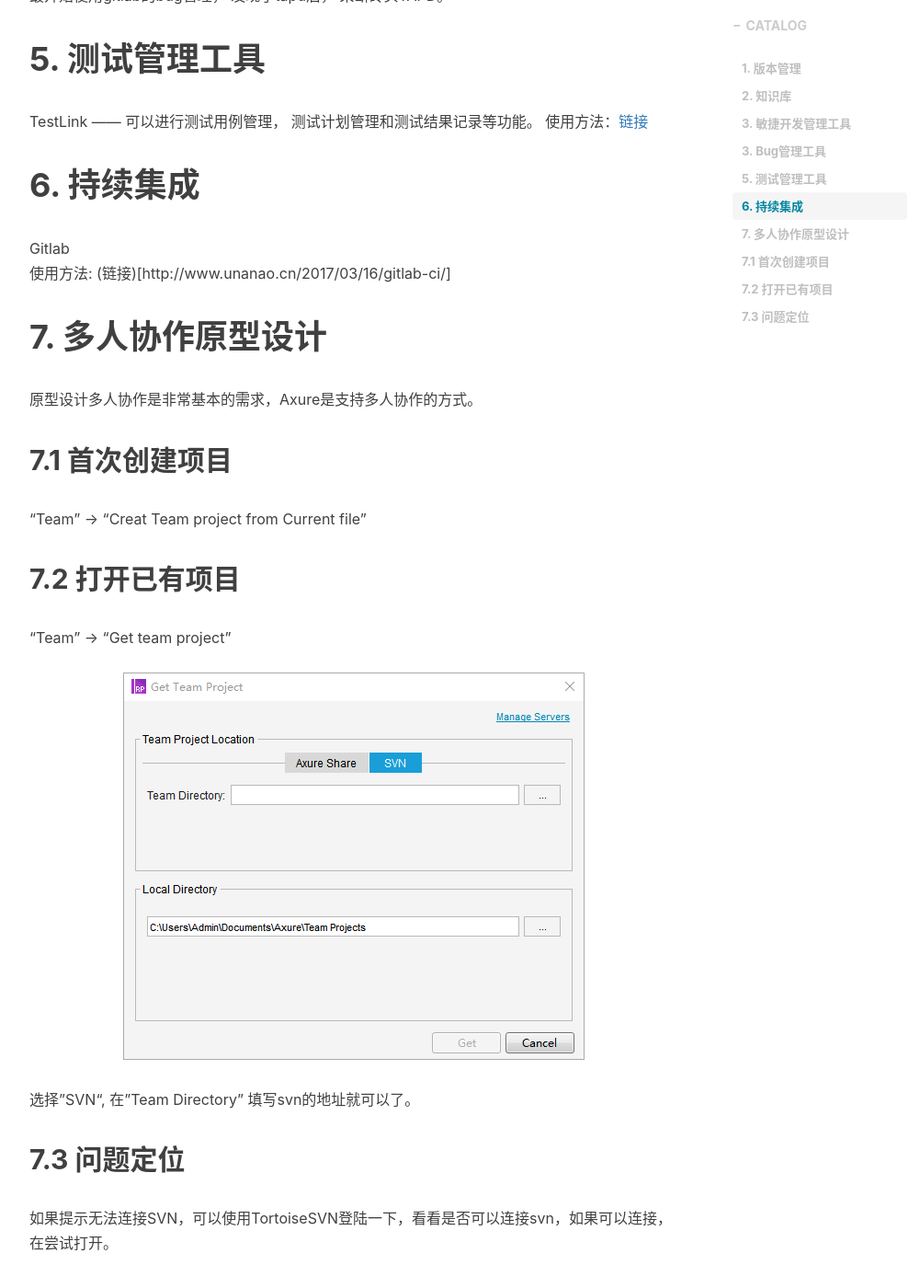
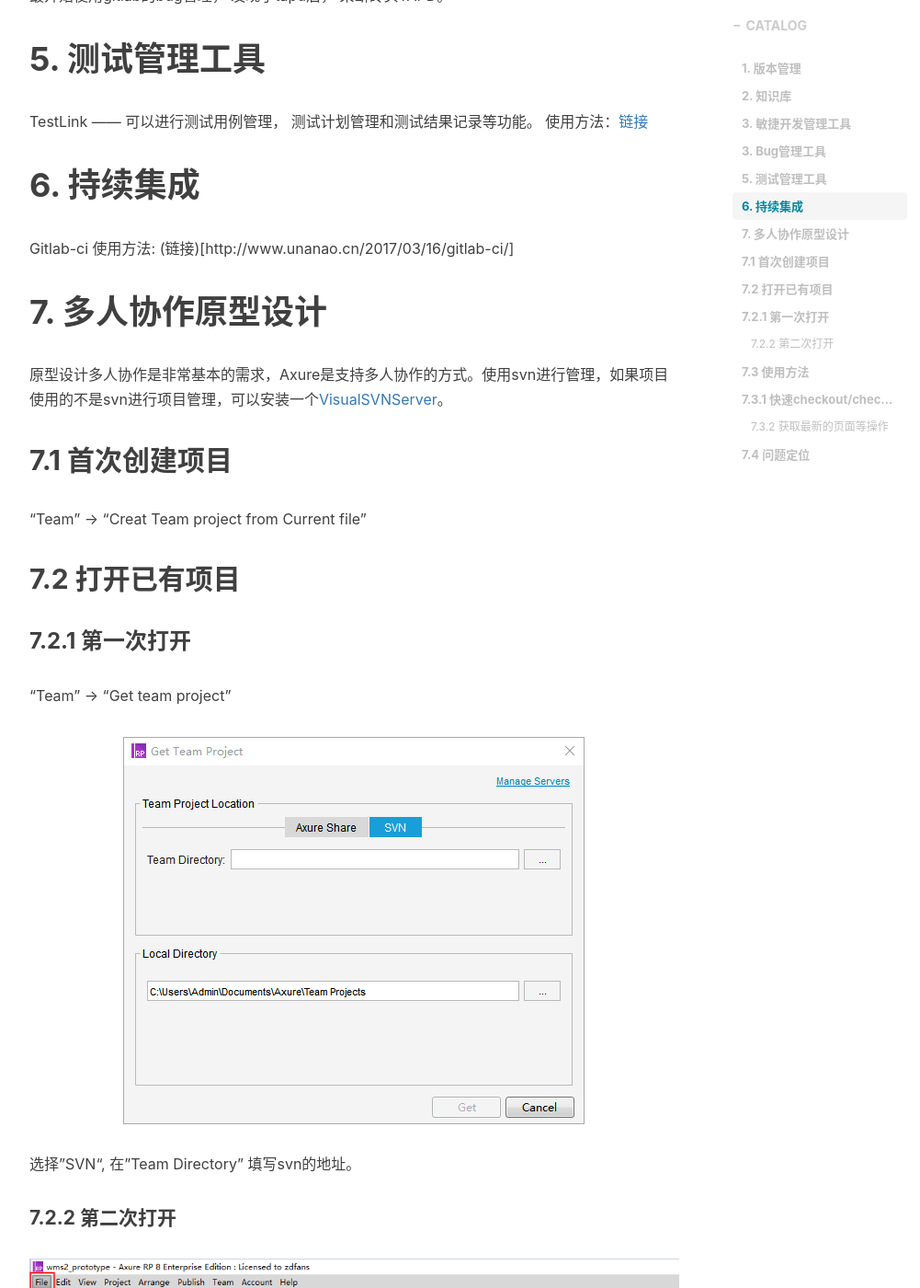
Before and after one commit to xuyumeng/xuyumeng.github.io, a Jekyll site: the page built from _posts/tools/2018-01-16-dev-tools.md, in a window 1280 px wide and 1400 px high, scrolled down 2074 px. Shown: the whole window at 92% size, without its empty margins (233-1234 px from the left). Built offline with Jekyll 4.4.1, drawn with Linux system fonts in a browser that asks for light colours; nearby versions of some CDN libraries; comment, search, counter and statistics services are not loaded; some of the changed text lies outside the part shown.

Commit message:
add axure cooperation

```diff
--- a/_posts/tools/2018-01-16-dev-tools.md
+++ b/_posts/tools/2018-01-16-dev-tools.md
@@ -64,22 +64,39 @@
 使用方法：[链接](http://www.unanao.cn/2017/10/01/testlink/)
 
 # 6. 持续集成
-Gitlab
+Gitlab-ci
 使用方法: (链接)[http://www.unanao.cn/2017/03/16/gitlab-ci/]
 
 # 7. 多人协作原型设计
 
-原型设计多人协作是非常基本的需求，Axure是支持多人协作的方式。
+原型设计多人协作是非常基本的需求，Axure是支持多人协作的方式。使用svn进行管理，如果项目使用的不是svn进行项目管理，可以安装一个[VisualSVNServer](https://www.visualsvn.com/)。
 
 ## 7.1 首次创建项目
 "Team" -> "Creat Team project from Current file"
 
 ## 7.2 打开已有项目
 
+### 7.2.1 第一次打开
 "Team" -> "Get team project"
-![Get team project](/img/post/tools/dev-tools/axure-open.png)
 
-选择”SVN“, 在"Team Directory" 填写svn的地址就可以了。
+![axure-open](/img/post/tools/dev-tools/axure-open.png)
 
-## 7.3 问题定位
+选择”SVN“, 在"Team Directory" 填写svn的地址。
+
+#### 7.2.2 第二次打开
+![axure-reopen](/img/post/tools/dev-tools/axure-reopen.png)
+
+"File" -> "Open Recent"
+
+## 7.3 使用方法
+### 7.3.1 快速checkout/checkin
+![axure-version-control-righ-click](/img/post/tools/dev-tools/axure-version-control-righ-click.png)
+
+在左侧选中需要操作的页面，“右键”可以选择“checkout”/"checkin"等操作。
+
+#### 7.3.2 获取最新的页面等操作
+![axure-version-control](/img/post/tools/dev-tools/axure-version-control.png)
+"菜单栏" —> "Team" 就可以找到所有版本控制的命令。
+
+## 7.4 问题定位
 如果提示无法连接SVN，可以使用TortoiseSVN登陆一下，看看是否可以连接svn，如果可以连接，在尝试打开。
```
Also changed, not shown: img/post/java/jvm/jvm.xml (+1 -1 lines), img/post/tools/dev-tools/axure-reopen.png (added), img/post/tools/dev-tools/axure-version-control-righ-click.png (added), img/post/tools/dev-tools/axure-version-control.png (added).
